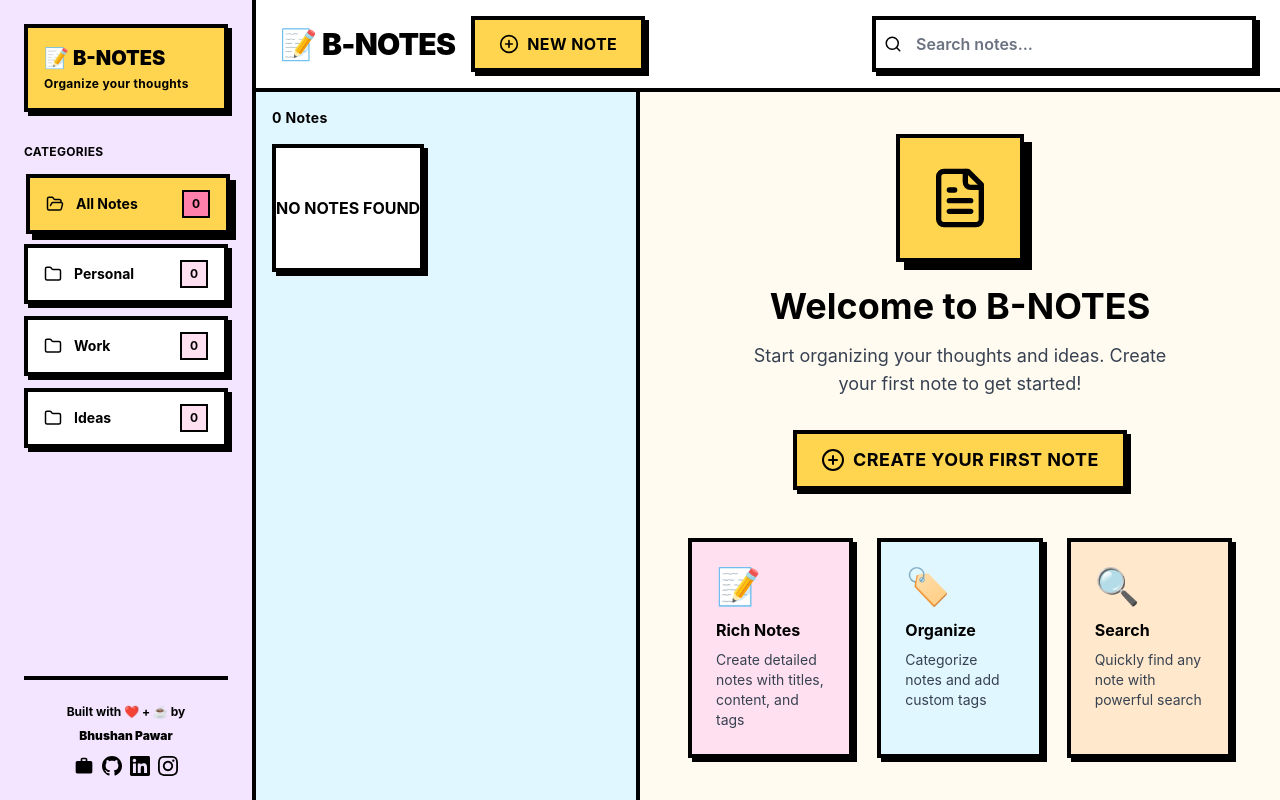
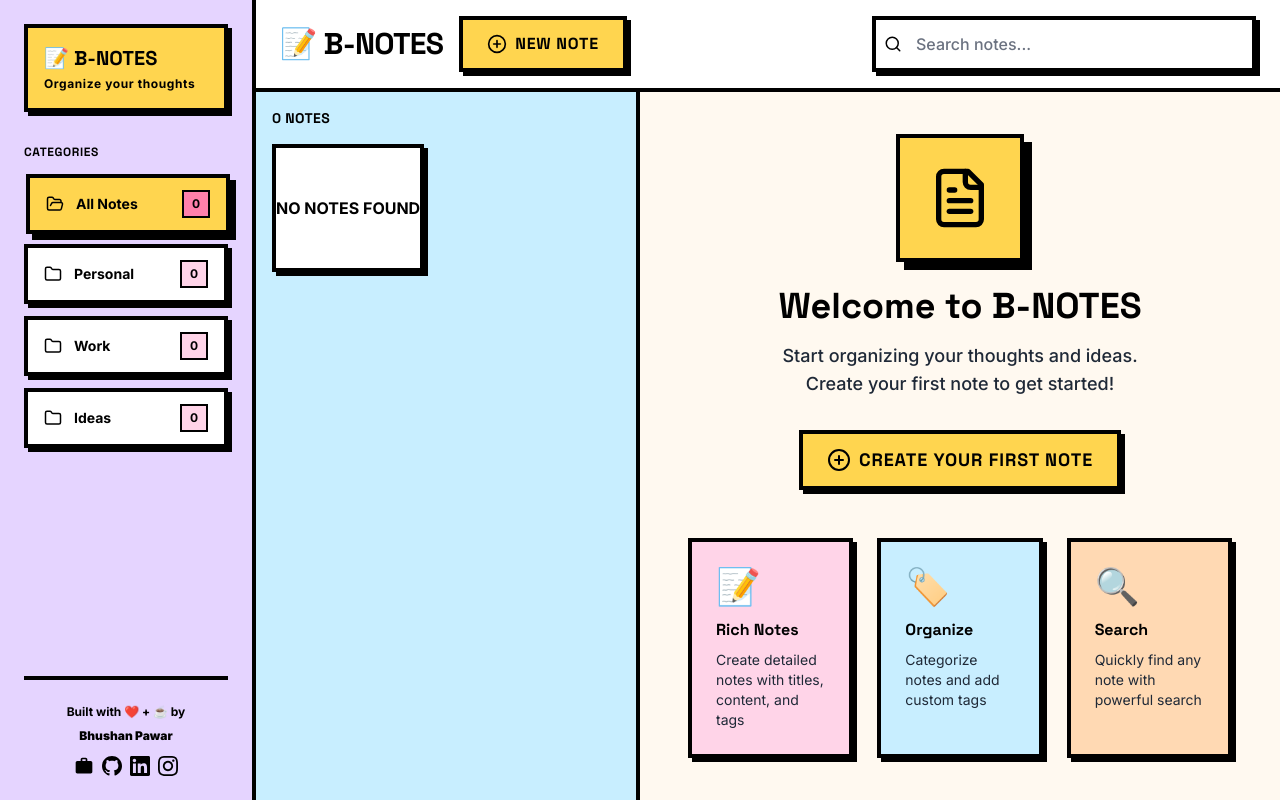
Before and after one commit to bhushcodes/b-notes-app, a React (Vite) app: page / in a window 1280 px wide. Built offline with nearby package versions, Linux system fonts and the light colour scheme.

Commit message:
Improve UI visibility and contrast for all elements

```diff
--- a/index.html
+++ b/index.html
@@ -5,6 +5,10 @@
     <link rel="icon" type="image/svg+xml" href="/vite.svg" />
     <meta name="viewport" content="width=device-width, initial-scale=1.0" />
     <title>B-NOTES - Modern Note Taking App</title>
+    <!-- Google Fonts -->
+    <link rel="preconnect" href="https://fonts.googleapis.com">
+    <link rel="preconnect" href="https://fonts.gstatic.com" crossorigin>
+    <link href="https://fonts.googleapis.com/css2?family=Space+Grotesk:wght@400;500;600;700&family=Inter:wght@400;500;600;700;800;900&display=swap" rel="stylesheet">
   </head>
   <body>
     <div id="root"></div>
--- a/src/App.jsx
+++ b/src/App.jsx
@@ -94,7 +94,7 @@ function App() {
       {/* Main Content */}
       <div className="flex-1 flex flex-col overflow-hidden">
         {/* Header */}
-        <header className="bg-white border-b-4 border-black px-4 sm:px-6 py-3 sm:py-4 shadow-brutal">
+        <header className="bg-white border-b-4 border-black px-4 sm:px-6 py-3 sm:py-4 shadow-brutal" style={{minHeight: '80px'}}>
           <div className="flex flex-col sm:flex-row sm:items-center sm:justify-between gap-3">
             <div className="flex items-center justify-between sm:justify-start gap-2 sm:gap-4">
               {/* Mobile Menu Button */}
@@ -105,7 +105,7 @@ function App() {
                 <Menu size={20} className="text-black" />
               </button>
 
-              <h1 className="text-xl sm:text-2xl md:text-3xl font-black text-black tracking-tight">📝 B-NOTES</h1>
+              <h1 className="text-xl sm:text-2xl md:text-3xl font-black text-black tracking-tight" style={{fontFamily: 'Space Grotesk, sans-serif'}}>📝 B-NOTES</h1>
 
               <button
                 onClick={createNote}
@@ -136,7 +136,7 @@ function App() {
           {/* Notes List */}
           <div className={`${selectedNote && !isEditing ? 'hidden md:flex' : 'flex'} md:w-80 lg:w-96 w-full bg-brutal-blue border-r-0 md:border-r-4 border-black overflow-y-auto flex-shrink-0`}>
             <div className="p-4">
-              <h2 className="text-sm font-bold text-black mb-4 tracking-wide">
+              <h2 className="text-sm font-extrabold text-black mb-4 tracking-wide uppercase" style={{fontFamily: 'Space Grotesk, sans-serif'}}>
                 {filteredNotes.length} {filteredNotes.length === 1 ? 'Note' : 'Notes'}
               </h2>
 
--- a/src/components/EmptyState.jsx
+++ b/src/components/EmptyState.jsx
@@ -9,11 +9,11 @@ const EmptyState = ({ onCreateNote }) => {
           <FileText size={48} className="text-black sm:w-16 sm:h-16" />
         </div>
 
-        <h2 className="text-2xl sm:text-3xl md:text-4xl font-bold text-black mb-3 sm:mb-4 px-4">
+        <h2 className="text-2xl sm:text-3xl md:text-4xl font-black text-black mb-3 sm:mb-4 px-4" style={{fontFamily: 'Space Grotesk, sans-serif'}}>
           Welcome to B-NOTES
         </h2>
 
-        <p className="text-base sm:text-lg text-gray-700 mb-6 sm:mb-8 max-w-md mx-auto px-4">
+        <p className="text-base sm:text-lg text-gray-800 mb-6 sm:mb-8 max-w-md mx-auto px-4 font-medium leading-relaxed" style={{fontFamily: 'Inter, sans-serif'}}>
           Start organizing your thoughts and ideas. Create your first note to get started!
         </p>
 
@@ -28,20 +28,20 @@ const EmptyState = ({ onCreateNote }) => {
         <div className="mt-8 sm:mt-12 grid grid-cols-1 sm:grid-cols-3 gap-4 sm:gap-6 max-w-2xl mx-auto text-left px-4">
           <div className="bg-brutal-pink border-4 border-black p-4 sm:p-6 shadow-brutal hover:shadow-brutal-lg transition-all duration-150 hover:translate-x-[1px] hover:translate-y-[1px]">
             <div className="text-3xl sm:text-4xl mb-2 sm:mb-3">📝</div>
-            <h3 className="font-bold text-black mb-1 sm:mb-2 text-sm sm:text-base">Rich Notes</h3>
-            <p className="text-xs sm:text-sm text-gray-700">Create detailed notes with titles, content, and tags</p>
+            <h3 className="font-bold text-black mb-1 sm:mb-2 text-sm sm:text-base" style={{fontFamily: 'Space Grotesk, sans-serif'}}>Rich Notes</h3>
+            <p className="text-xs sm:text-sm text-gray-800 leading-relaxed">Create detailed notes with titles, content, and tags</p>
           </div>
 
           <div className="bg-brutal-blue border-4 border-black p-4 sm:p-6 shadow-brutal hover:shadow-brutal-lg transition-all duration-150 hover:translate-x-[1px] hover:translate-y-[1px]">
             <div className="text-3xl sm:text-4xl mb-2 sm:mb-3">🏷️</div>
-            <h3 className="font-bold text-black mb-1 sm:mb-2 text-sm sm:text-base">Organize</h3>
-            <p className="text-xs sm:text-sm text-gray-700">Categorize notes and add custom tags</p>
+            <h3 className="font-bold text-black mb-1 sm:mb-2 text-sm sm:text-base" style={{fontFamily: 'Space Grotesk, sans-serif'}}>Organize</h3>
+            <p className="text-xs sm:text-sm text-gray-800 leading-relaxed">Categorize notes and add custom tags</p>
           </div>
 
           <div className="bg-brutal-orange border-4 border-black p-4 sm:p-6 shadow-brutal hover:shadow-brutal-lg transition-all duration-150 hover:translate-x-[1px] hover:translate-y-[1px]">
             <div className="text-3xl sm:text-4xl mb-2 sm:mb-3">🔍</div>
-            <h3 className="font-bold text-black mb-1 sm:mb-2 text-sm sm:text-base">Search</h3>
-            <p className="text-xs sm:text-sm text-gray-700">Quickly find any note with powerful search</p>
+            <h3 className="font-bold text-black mb-1 sm:mb-2 text-sm sm:text-base" style={{fontFamily: 'Space Grotesk, sans-serif'}}>Search</h3>
+            <p className="text-xs sm:text-sm text-gray-800 leading-relaxed">Quickly find any note with powerful search</p>
           </div>
         </div>
       </div>
--- a/src/components/NoteCard.jsx
+++ b/src/components/NoteCard.jsx
@@ -53,12 +53,12 @@ const NoteCard = ({ note, isSelected, onClick, onDelete }) => {
       </div>
 
       {/* Note Title */}
-      <h3 className="font-bold text-black mb-2 line-clamp-2">
+      <h3 className="font-bold text-black mb-2 line-clamp-2 text-base" style={{fontFamily: 'Space Grotesk, sans-serif'}}>
         {note.title || 'Untitled Note'}
       </h3>
 
       {/* Note Content Preview */}
-      <p className="text-sm text-gray-700 mb-3 line-clamp-2">
+      <p className="text-sm text-gray-800 mb-3 line-clamp-2 leading-relaxed">
         {note.content || 'No content yet...'}
       </p>
 
@@ -81,7 +81,7 @@ const NoteCard = ({ note, isSelected, onClick, onDelete }) => {
       )}
 
       {/* Timestamp */}
-      <div className="flex items-center text-xs text-gray-600 font-medium">
+      <div className="flex items-center text-xs text-gray-700 font-semibold">
         <Clock size={12} className="mr-1" />
         {formatDate(note.updatedAt)}
       </div>
--- a/src/components/Sidebar.jsx
+++ b/src/components/Sidebar.jsx
@@ -20,13 +20,13 @@ const Sidebar = ({ categories, selectedCategory, onSelectCategory, isOpen, onTog
       >
         <div className="h-full flex flex-col p-6">
           <div className="mb-8 bg-brutal-accent-yellow p-4 border-4 border-black shadow-brutal">
-            <h2 className="text-xl font-black">📝 B-NOTES</h2>
-            <p className="text-xs font-bold mt-1 tracking-wide">Organize your thoughts</p>
+            <h2 className="text-xl font-black" style={{fontFamily: 'Space Grotesk, sans-serif'}}>📝 B-NOTES</h2>
+            <p className="text-xs font-bold mt-1 tracking-wider" style={{fontFamily: 'Inter, sans-serif'}}>Organize your thoughts</p>
           </div>
 
           {/* Categories */}
           <nav className="flex-1">
-            <h3 className="text-xs font-bold text-black mb-3 tracking-wide">CATEGORIES</h3>
+            <h3 className="text-xs font-extrabold text-black mb-3 tracking-wider" style={{fontFamily: 'Space Grotesk, sans-serif'}}>CATEGORIES</h3>
             <div className="space-y-3">
               {categories.map(category => (
                 <button
--- a/src/index.css
+++ b/src/index.css
@@ -4,8 +4,21 @@
 
 @layer base {
   body {
-    @apply bg-brutal-cream text-black;
+    @apply bg-brutal-cream;
+    color: #000000 !important;
     font-family: 'Inter', -apple-system, BlinkMacSystemFont, 'Segoe UI', sans-serif;
+    -webkit-font-smoothing: antialiased;
+    -moz-osx-font-smoothing: grayscale;
+  }
+
+  h1, h2, h3, h4, h5, h6 {
+    font-family: 'Space Grotesk', -apple-system, BlinkMacSystemFont, 'Segoe UI', sans-serif;
+    font-weight: 700;
+    color: #000000 !important;
+  }
+
+  * {
+    color: inherit;
   }
 }
 
@@ -14,20 +27,23 @@
   .btn-primary {
     @apply bg-brutal-accent-yellow text-black font-bold px-4 sm:px-6 py-2 sm:py-3 border-3 sm:border-4 border-black
            shadow-brutal hover:shadow-brutal-hover transition-all duration-150
-           hover:translate-x-[2px] hover:translate-y-[2px] uppercase tracking-wide text-sm sm:text-base;
+           hover:translate-x-[2px] hover:translate-y-[2px] uppercase tracking-wider text-sm sm:text-base;
+    font-family: 'Space Grotesk', sans-serif;
   }
 
   .btn-secondary {
     @apply bg-white text-black font-bold px-4 sm:px-6 py-2 sm:py-3 border-3 sm:border-4 border-black
            shadow-brutal hover:shadow-brutal-hover transition-all duration-150
-           hover:translate-x-[2px] hover:translate-y-[2px] uppercase tracking-wide text-sm sm:text-base;
+           hover:translate-x-[2px] hover:translate-y-[2px] uppercase tracking-wider text-sm sm:text-base;
+    font-family: 'Space Grotesk', sans-serif;
   }
 
   /* Neo-brutalism Input */
   .input-field {
-    @apply w-full px-3 sm:px-4 py-2 sm:py-3 border-3 sm:border-4 border-black bg-white font-semibold
+    @apply w-full px-3 sm:px-4 py-2 sm:py-3 border-3 sm:border-4 border-black bg-white font-medium
            shadow-brutal focus:outline-none focus:shadow-brutal-lg
-           focus:translate-x-[2px] focus:translate-y-[2px] transition-all duration-150 text-sm sm:text-base;
+           focus:translate-x-[2px] focus:translate-y-[2px] transition-all duration-150 text-sm sm:text-base text-black;
+    font-family: 'Inter', sans-serif;
   }
 
   /* Neo-brutalism Card */
@@ -41,6 +57,7 @@
   .tag {
     @apply inline-flex items-center px-3 py-1 text-xs font-bold
            bg-brutal-pink text-black border-2 border-black uppercase tracking-wider;
+    font-family: 'Space Grotesk', sans-serif;
   }
 
   /* Brutal Section Borders */
--- a/tailwind.config.js
+++ b/tailwind.config.js
@@ -21,14 +21,14 @@ export default {
           900: '#451a03',
         },
         brutal: {
-          yellow: '#FFF9C4',      // Soft yellow
-          pink: '#FFE0F0',        // Light pink
-          blue: '#E0F7FF',        // Light blue
-          green: '#E0FFF4',       // Light mint
-          purple: '#F3E5FF',      // Light lavender
-          orange: '#FFE8CC',      // Light peach
-          red: '#FFE5E5',         // Light red
-          cream: '#FFFBF0',       // Cream
+          yellow: '#FFF4B3',      // Soft yellow - slightly darker
+          pink: '#FFD4E8',        // Light pink - more visible
+          blue: '#C8EEFF',        // Light blue - better contrast
+          green: '#C8FFE8',       // Light mint - more visible
+          purple: '#E5D4FF',      // Light lavender - darker
+          orange: '#FFD9B3',      // Light peach - more visible
+          red: '#FFD4D4',         // Light red - better contrast
+          cream: '#FFF9F0',       // Cream - warmer
           accent: {
             yellow: '#FFD54F',    // Accent yellow
             pink: '#FF80AB',      // Accent pink
```
Also changed, not shown: src/components/NoteEditor.jsx (+8 -6 lines).
